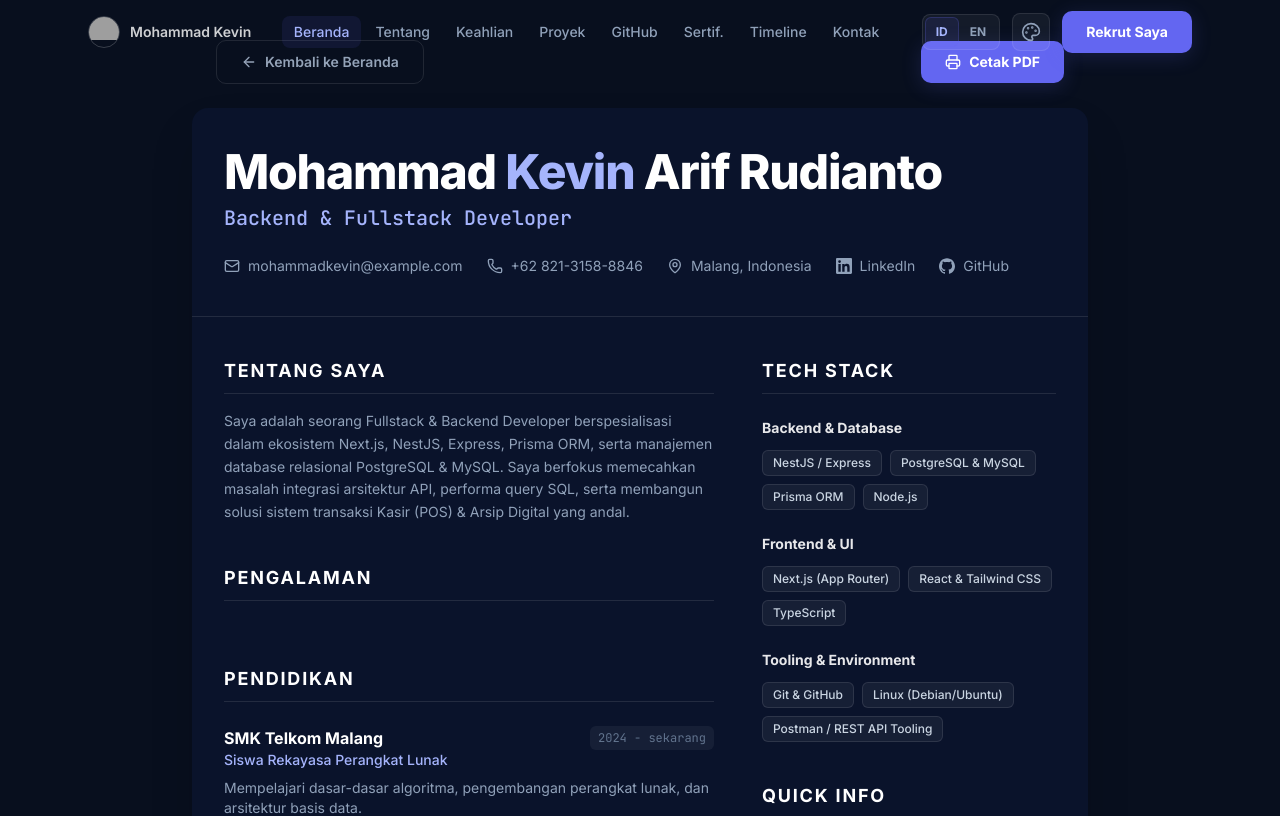
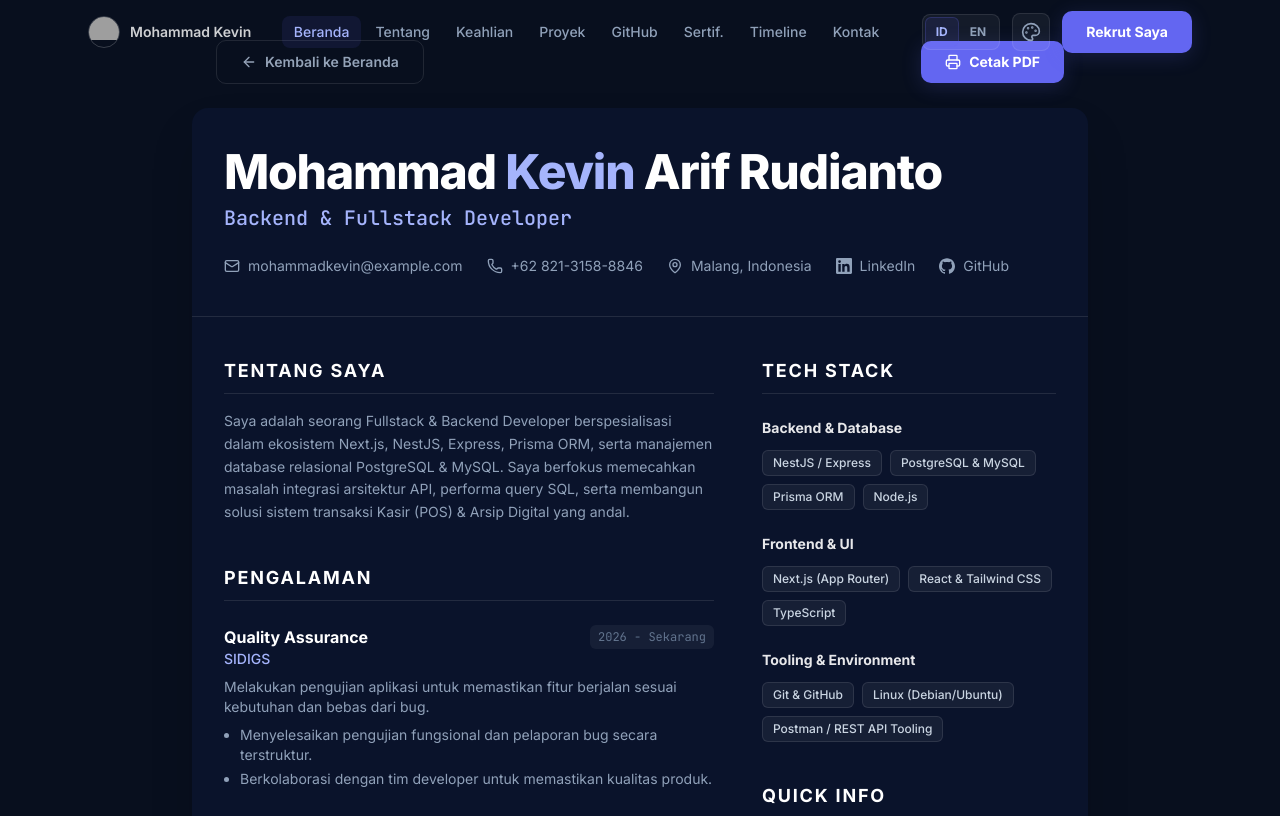
Before and after one commit to MohammadKevin/portfolio, a Next.js app: page /cv in a window 1280 px wide. Shown: the top 816 px of the page. Built offline with nearby package versions, Linux system fonts and the light colour scheme; grey boxes are pictures that could not be loaded.

Commit message:
Fix: correct type filtering in CV page

```diff
--- a/app/cv/page.tsx
+++ b/app/cv/page.tsx
@@ -29,8 +29,8 @@
   const { lang } = useLanguage();
   const tr = translations;
 
-  // Filter timeline for experience and academic
-  const experiences = timelineLogs.filter(t => t.type === "experience");
+  // Filter timeline for experience (projects) and academic
+  const experiences = timelineLogs.filter(t => t.type === "project" || t.type === "achievement");
   const academics = timelineLogs.filter(t => t.type === "academic");
 
   return (
```
